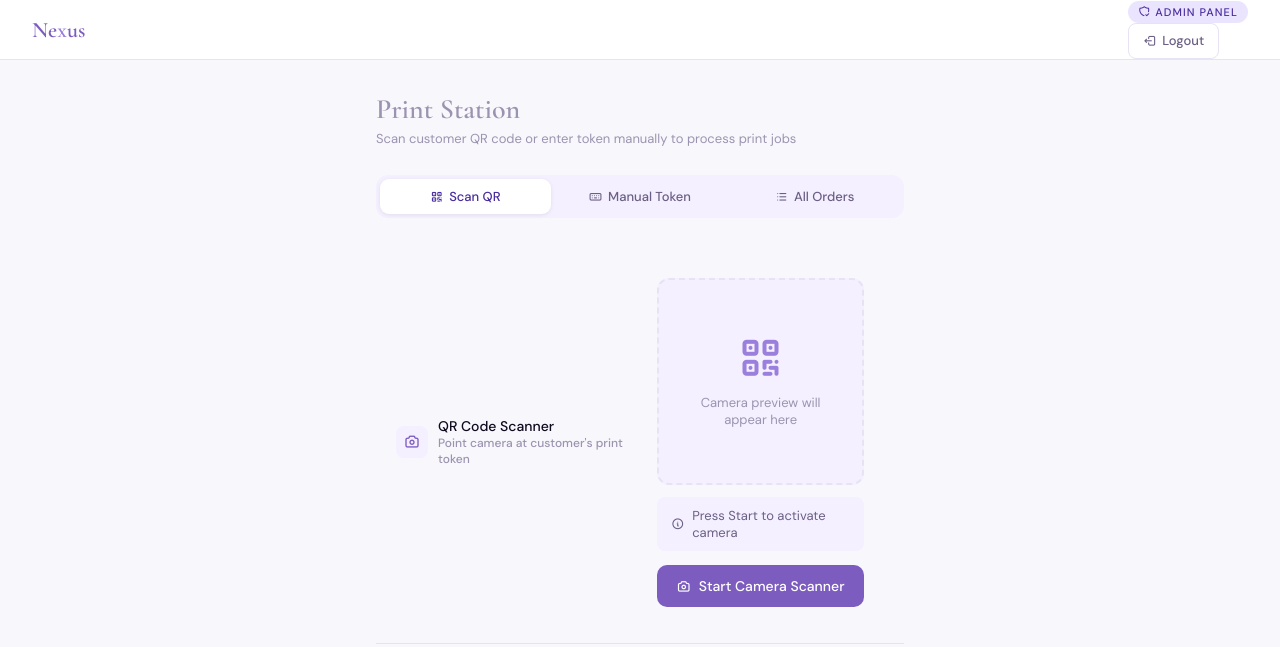
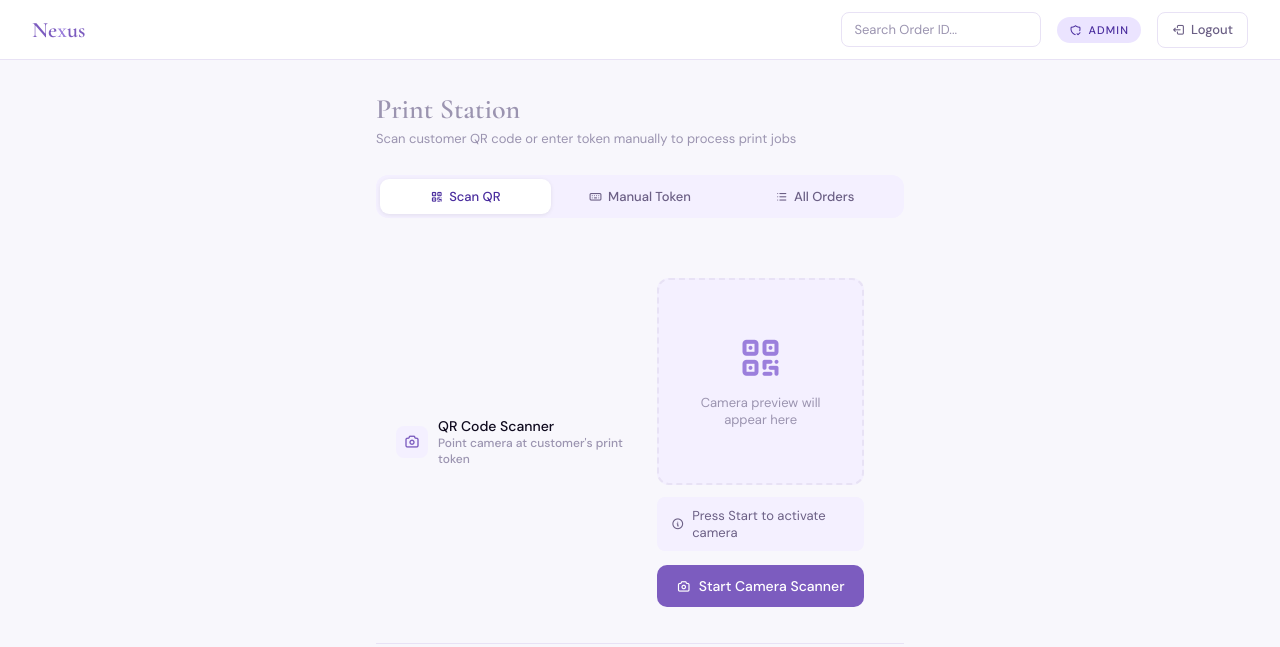
Before and after one commit to priyoo156/Nexus-Transfer, a plain HTML site: page templates/admin.html in a window 1280 px wide. Drawn offline with nearby package versions, Linux system fonts and the light colour scheme.

Commit message:
Update admin panel navbar styling and Render deployment config

```diff
--- a/templates/admin.html
+++ b/templates/admin.html
@@ -66,7 +66,43 @@ body { font-family: var(--sans); background: #f8f7fc; color: var(--ink); min-hei
 .nav-actions {
     display: flex;
     align-items: center;
-    gap: 12px;
+    gap: 16px;
+    flex: 1;
+    margin-left: 32px;
+    justify-content: flex-end;
+}
+#searchBox {
+    width: 200px;
+    padding: 8px 12px;
+    border: 1px solid var(--border);
+    border-radius: 8px;
+    font-family: var(--sans);
+    font-size: 13px;
+    background: var(--white);
+    color: var(--ink);
+    transition: all .2s;
+}
+#searchBox::placeholder {
+    color: var(--ink-muted);
+}
+#searchBox:focus {
+    outline: none;
+    border-color: var(--lav-600);
+    box-shadow: 0 0 0 3px rgba(124, 92, 191, 0.1);
+}
+.badge-admin {
+    font-size: 11px;
+    font-weight: 500;
+    letter-spacing: .1em;
+    text-transform: uppercase;
+    background: var(--lav-100);
+    color: var(--lav-800);
+    padding: 6px 12px;
+    border-radius: 20px;
+    display: flex;
+    align-items: center;
+    gap: 6px;
+    white-space: nowrap;
 }
 .btn-logout {
     display: inline-flex;
@@ -84,6 +120,7 @@ body { font-family: var(--sans); background: #f8f7fc; color: var(--ink); min-hei
     font-weight: 500;
     text-decoration: none;
     transition: border-color .2s, color .2s, background .2s;
+    white-space: nowrap;
 }
 .btn-logout:hover {
     border-color: #fecaca;
@@ -351,15 +388,13 @@ canvas#qrCanvas { display: none; }
     <nav class="nav">
         <div class="logo">Ne<span>x</span>us</div>
         <div class="nav-actions">
-             <inputid="searchBox"type="text"placeholder="Search Order ID..."onkeyup="searchOrders()">
-            <div class="badge-admin"><i class="ti ti-shield-check" style="font-size:12px"></i> <span>Admin Panel</span></div>
+            <input id="searchBox" type="text" placeholder="Search Order ID..." onkeyup="searchOrders()">
+            <div class="badge-admin"><i class="ti ti-shield-check" style="font-size:12px"></i> <span>Admin</span></div>
             <a class="btn-logout" href="/logout" aria-label="Log out">
                 <i class="ti ti-logout-2" aria-hidden="true"></i>
-
                 <span>Logout</span>
             </a>
         </div>
-
     </nav>
     <main class="main">
         <h1 class="page-title">Print Station</h1>
```
